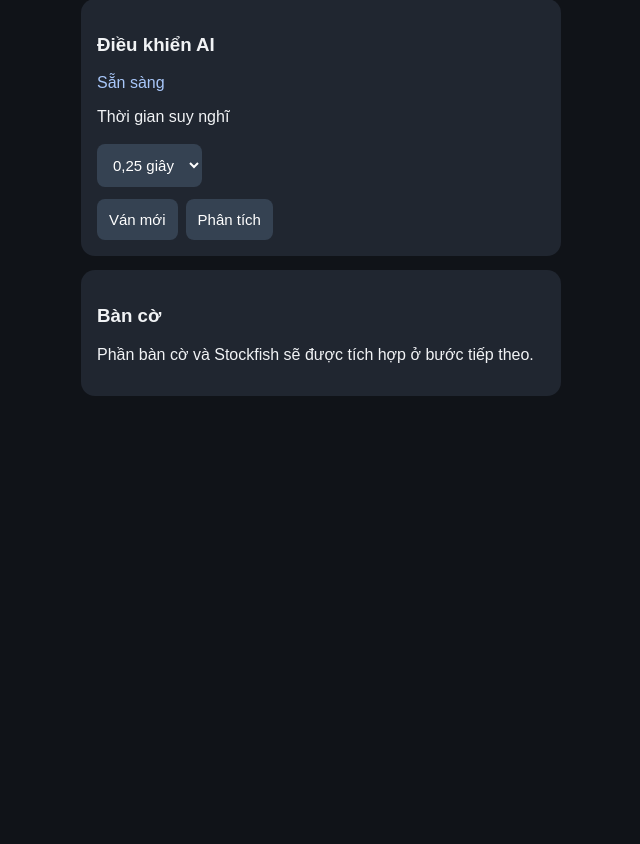
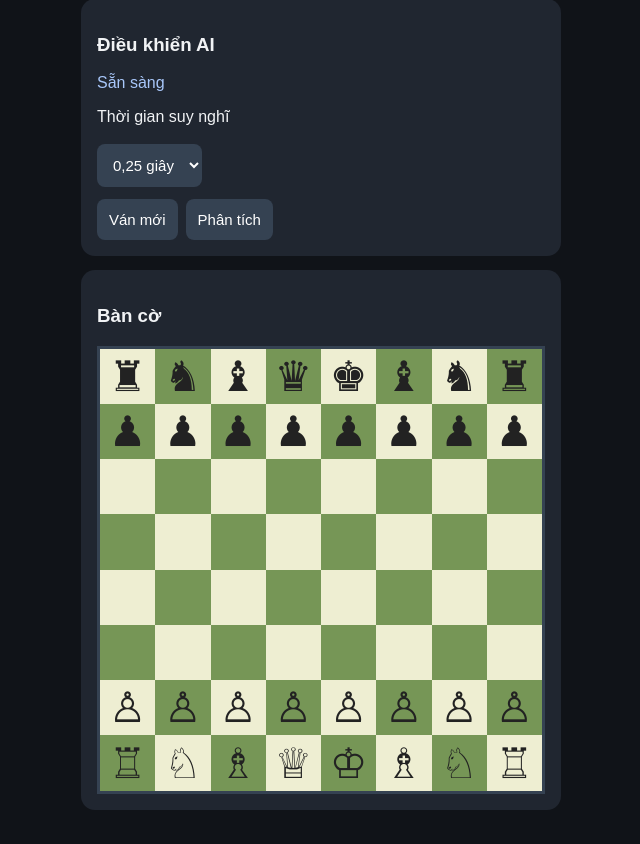
Before and after one commit to accnam321-tech/stockfish-local-chess, a plain HTML site: page index.html in a window 1280 px wide. Shown: the part 89-933 px from the top of the page, without its empty margins (319-959 px from the left). Before the commit the page ends 800 px from the top, so only its background shows below. Drawn offline with Linux system fonts and the light colour scheme.

Commit message:
Update index.html

```diff
--- a/index.html
+++ b/index.html
@@ -14,10 +14,7 @@
       color: #f1f3f5;
       font-family: Arial, sans-serif;
     }
-    .app {
-      max-width: 480px;
-      margin: auto;
-    }
+    .app { max-width: 480px; margin: auto; }
     h2 { text-align: center; }
     .panel {
       background: #202630;
@@ -33,7 +30,6 @@
       color: white;
       font-size: 15px;
     }
-    button { cursor: pointer; }
     .actions {
       display: flex;
       gap: 8px;
@@ -41,6 +37,23 @@
       margin-top: 12px;
     }
     .status { color: #a8c7fa; }
+    #board {
+      display: grid;
+      grid-template-columns: repeat(8, 1fr);
+      width: 100%;
+      aspect-ratio: 1;
+      margin-top: 14px;
+      border: 3px solid #354252;
+    }
+    .square {
+      display: flex;
+      align-items: center;
+      justify-content: center;
+      aspect-ratio: 1;
+      font-size: clamp(24px, 8vw, 42px);
+    }
+    .light { background: #eeeed2; color: #222; }
+    .dark { background: #769656; color: #222; }
   </style>
 </head>
 <body>
@@ -67,14 +80,13 @@
 
     <section class="panel">
       <h3>Bàn cờ</h3>
-      <p>Phần bàn cờ và Stockfish sẽ được tích hợp ở bước tiếp theo.</p>
+      <div id="board"></div>
     </section>
   </main>
 
   <script>
     document.getElementById("newGame").onclick = () => {
-      document.getElementById("status").textContent =
-        "Đã tạo ván mới.";
+      document.getElementById("status").textContent = "Đã tạo ván mới.";
     };
 
     document.getElementById("analyze").onclick = () => {
@@ -82,8 +94,6 @@
         "Đang chờ tích hợp Stockfish.";
     };
   </script>
-</body>
-</script>
-<script src="chess.js"></script>
+  <script src="chess.js"></script>
 </body>
 </html>
```
